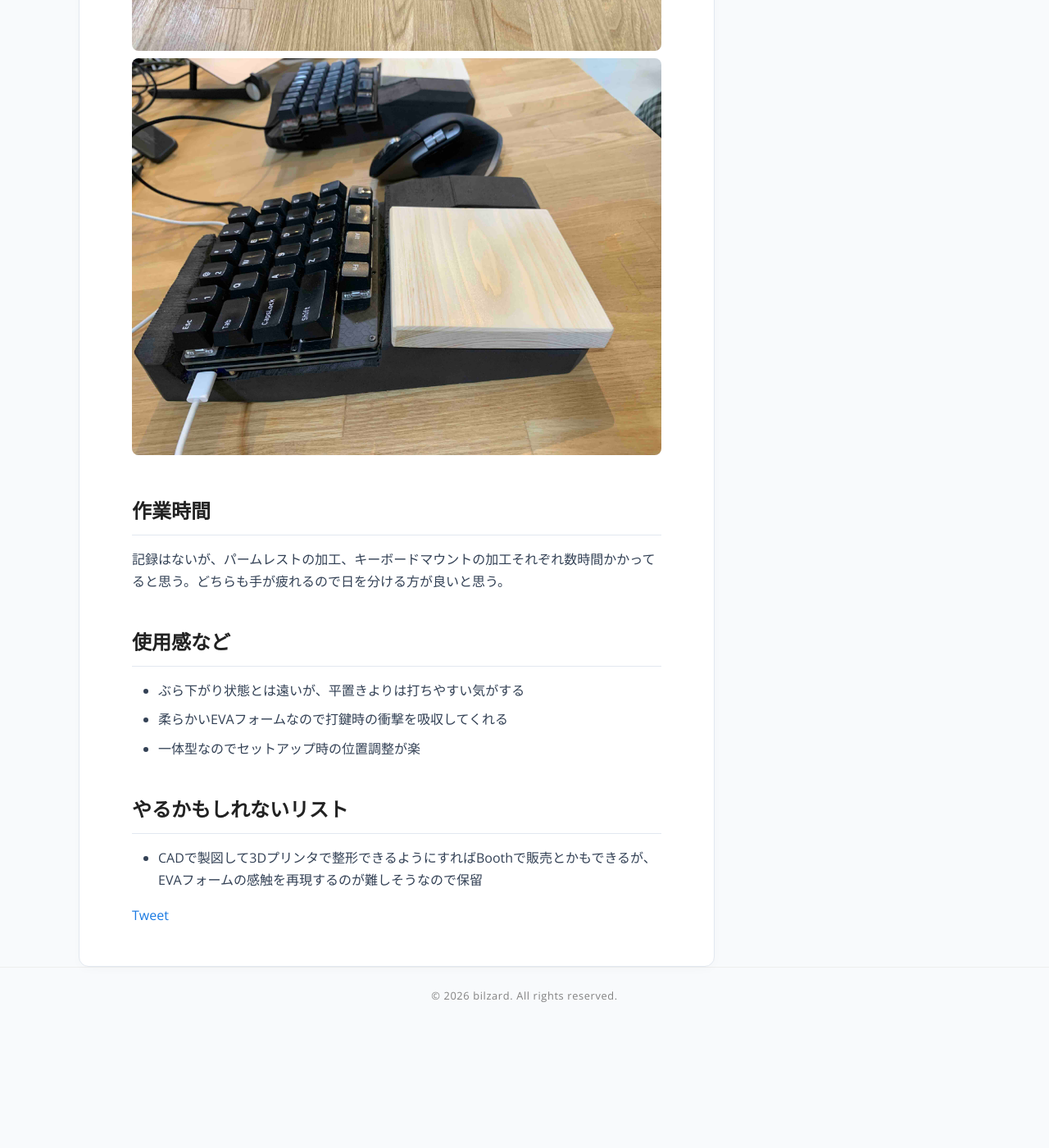
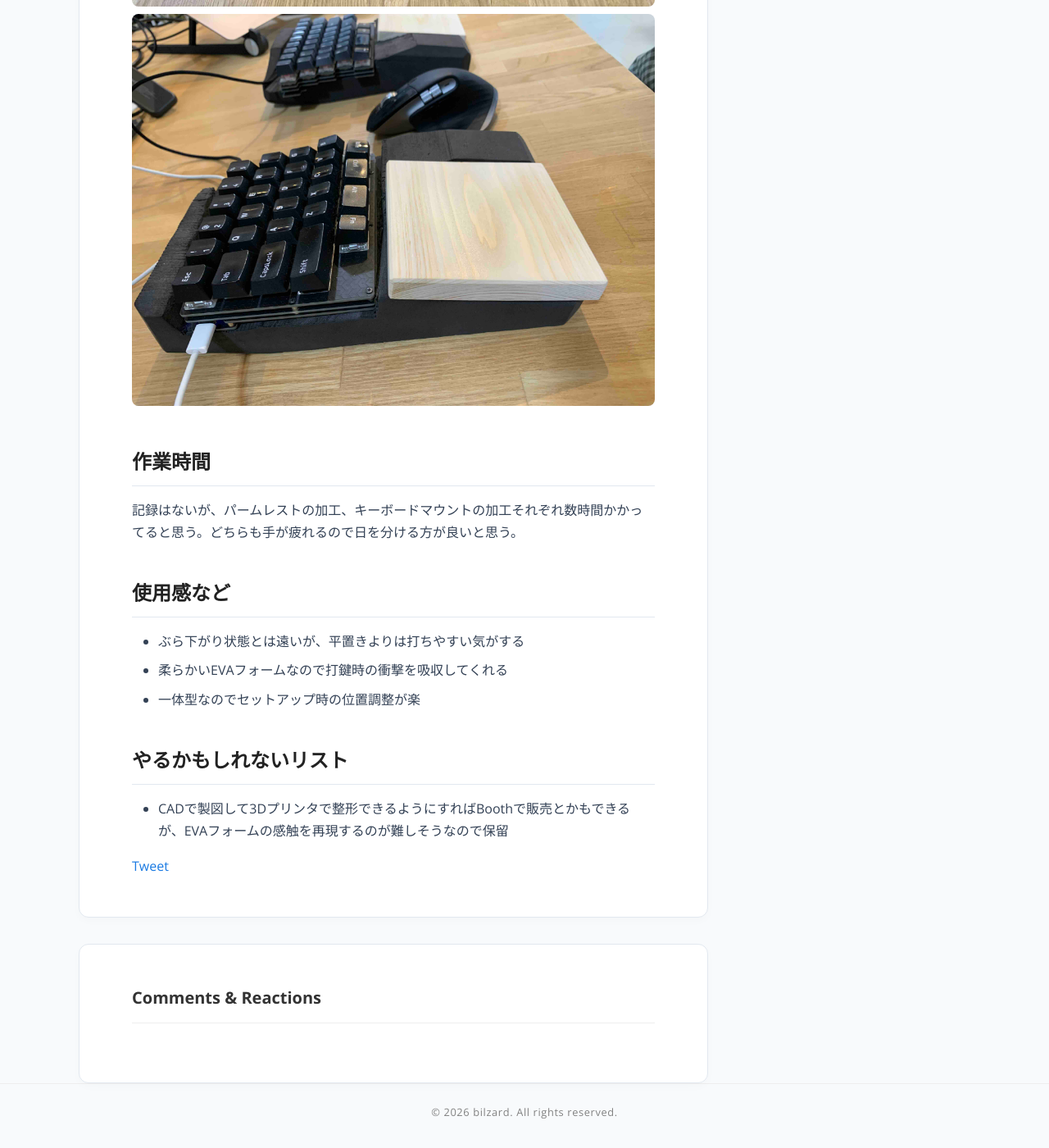
Before and after one commit to bilzard/bilzard.github.io, a Jekyll site: the page built from _posts/2026-04-23-keyboard-mount.md, in a window 1280 px wide and 1400 px high, scrolled down 7280 px. Shown: the whole window at 82% size. Built offline with Jekyll 4.4.1, drawn with Linux system fonts in a browser that asks for light colours; comment, search, counter and statistics services are not loaded; before the commit the page ends 8538 px from its top, so only the background shows below that.

Commit message:
add giscuss

```diff
--- /dev/null
+++ b/_includes/comments.html
@@ -0,0 +1,20 @@
+<section class="comment-card-wrapper">
+    <div class="comment-card">
+        <h3 class="comment-title">Comments & Reactions</h3>
+        <script src="https://giscus.app/client.js"
+                data-repo="bilzard/bilzard.github.io"
+                data-repo-id="R_kgDONjIZDA"
+                data-category="Announcements"
+                data-category-id="DIC_kwDONjIZDM4C7jIj"
+                data-mapping="pathname"
+                data-strict="0"
+                data-reactions-enabled="1"
+                data-emit-metadata="0"
+                data-input-position="bottom"
+                data-theme="preferred_color_scheme"
+                data-lang="ja"
+                crossorigin="anonymous"
+                async>
+        </script>
+    </div>
+</section>
--- a/_layouts/post.html
+++ b/_layouts/post.html
@@ -21,6 +21,7 @@
     </div>
   </header>
   <div class="post-container">
+    <div class="post-content-column">
       <div class="post-main">
         <div itemprop="articleBody">
           {{ content }}
@@ -29,12 +30,9 @@
         <div class="sns-share-buttons">
           <a href="https://twitter.com/share?ref_src=twsrc%5Etfw" class="twitter-share-button" data-size="large" data-hashtags="{{ site.twitter.hashtags | join: "," }}" data-dnt="true" data-show-count="false">Tweet</a><script async src="https://platform.twitter.com/widgets.js" charset="utf-8"></script>
         </div>
-
-      {% if site.disqus.shortname %}
-        {% include disqus_comments.html %}
-      {% endif %}
       </div>
-
+      {% include comments.html %}
+    </div>
     <aside class="post-sidebar">
       <div class="sticky-wrapper">
         {% include profile.html %}
--- a/_sass/blog/_layout.scss
+++ b/_sass/blog/_layout.scss
@@ -139,18 +139,6 @@
   @include large { flex-direction: row; align-items: flex-start; padding: 0 2rem; }
 }
 
-/* 記事ページ用（左カラム全体を白いカードにする） */
-.post-main {
-  flex: 1;
-  min-width: 0;
-  background-color: $card-bg-color;
-  padding: 2rem 1.5rem;
-  border-radius: 12px;
-  border: 1px solid #e2e8f0;
-  box-shadow: 0 4px 12px rgba(0, 0, 0, 0.02);
-
-  @include large { padding: 3rem 4rem; }
-}
 
 /* トップページ用（背景を透明にして中のリストカードを目立たせる） */
 .home-post-main {
@@ -185,10 +173,10 @@
 
 /* 記事本文エリア（外枠の設定は解除し、文字装飾のみ残す） */
 .main-content {
-  background-color: transparent !important;
-  border: none !important;
-  box-shadow: none !important;
-  padding: 0 !important;
+  background-color: transparent;
+  border: none;
+  box-shadow: none;
+  padding: 0;
   word-wrap: break-word;
 
   > :first-child { margin-top: 0; }
@@ -205,15 +193,6 @@
   table { display: block; width: 100%; overflow: auto; word-break: keep-all; th { font-weight: bold; } th, td { padding: 0.5rem 1rem; border: 1px solid $table-border-color; } }
   code { padding: 2px 4px; font-family: monospace; font-size: 0.9rem; color: $code-text-color; background-color: $code-bg-color; border-radius: 0.3rem; }
   pre, .highlight pre { padding: 1rem; background-color: $code-bg-color; border: 1px solid $border-color; border-radius: 8px; overflow: auto; font-size: 0.9rem; line-height: 1.5; }
-}
-
-/* --- Sidebar --- */
-.post-sidebar {
-  display: none;
-  @include large {
-    display: block; width: 280px; flex-shrink: 0;
-    position: relative; top: 0; max-height: none; overflow: visible;
-  }
 }
 
 /* フッター全体の余白を劇的に絞る */
@@ -247,3 +226,61 @@
     fill: #ff8c00;            // ホバー時はRSSオレンジ
   }
 }
+
+/* ==========================================================================
+   2 Column Layout & Cards (整理後)
+   ========================================================================== */
+.post-container {
+  display: flex;
+  flex-direction: column;
+  gap: $container-gap;
+  max-width: $content-width;
+  margin: 0 auto;
+  padding: 0 1rem;
+  @include large { flex-direction: row; align-items: flex-start; padding: 0 2rem; }
+}
+
+
+/* コメント専用の微調整 */
+.comment-card {
+  margin-top: $container-gap;
+  padding: 2rem; // コメント欄は少し控えめなpaddingでもOK
+
+  .comment-title {
+    margin: 0 0 1.5rem 0;
+    padding-bottom: 0.8rem;
+    font-size: 1.25rem;
+    font-weight: bold;
+    border-bottom: 1px solid #eee;
+    color: #333;
+  }
+}
+
+/* 記事本文とコメント欄を同じ「レール」に乗せる */
+.post-main,
+.comment-card {
+  width: 100%;
+  max-width: $post-max-width; // 50rem を共通使用
+  margin-left: auto;
+  margin-right: auto;
+
+  background-color: #ffffff;  /* または $card-bg-color */
+  border: 1px solid #e2e8f0;  /* 枠線 */
+  border-radius: 0.75rem;     /* 角丸 */
+  box-shadow: 0 4px 12px rgba(0, 0, 0, 0.02); /* 影 */
+
+  /* 角丸や余白も rem で統一するとさらに美しいです */
+  border-radius: 0.75rem;     // 12px相当
+  padding: 2rem 1.5rem;
+  @include large { padding: 3rem 4rem; }
+}
+
+/* サイドバーも rem で指定 */
+.post-sidebar {
+  display: none;
+  @include large {
+    display: block;
+    width: $sidebar-width;   // 18rem
+    flex-shrink: 0;
+  }
+}
--- a/_sass/variables.scss
+++ b/_sass/variables.scss
@@ -1,5 +1,8 @@
 // Layout & Grid
 $content-width: 72rem !default;
+$post-max-width: 50rem;
+$sidebar-width: 18rem;
+$container-gap: 2rem;
 
 $on-palm:          38em !default;
 $medium-breakpoint: 48em !default;
```
Lines whose indentation alone changed are shown as unchanged.
